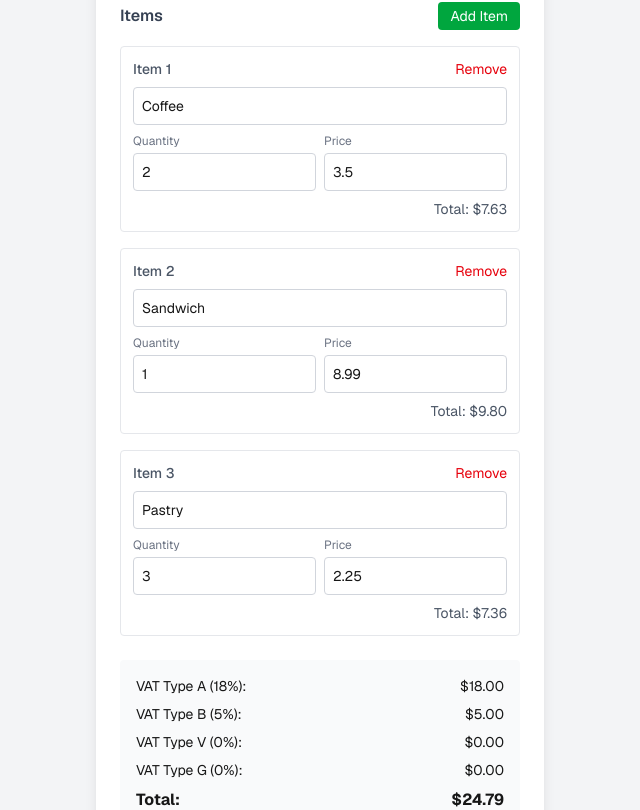
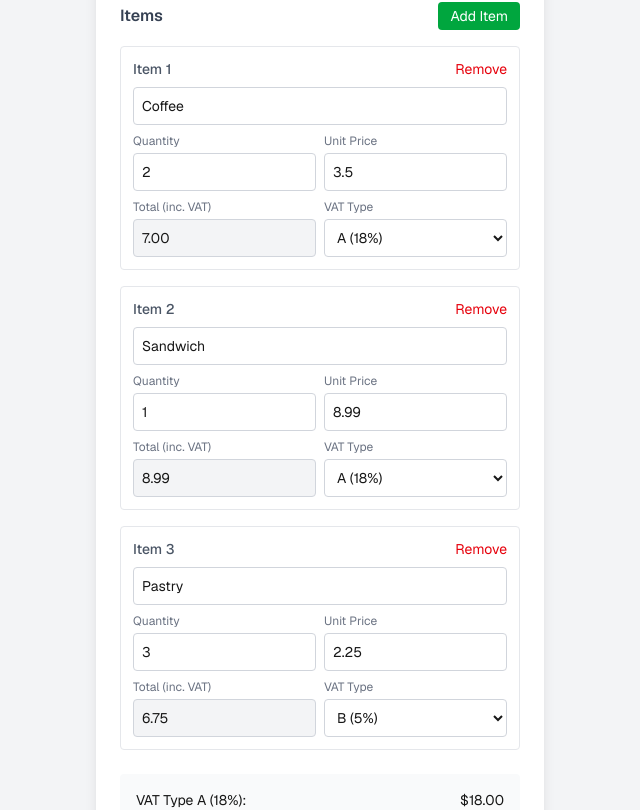
Before and after one commit to Ivan-Ilijevski/fiscal-printer-sim, a Next.js app: page / in a window 1280 px wide. Shown: the part 733-1543 px from the top of the page, without its empty margins (0-640 px from the left). Built offline with nearby package versions, Linux system fonts and the light colour scheme.

Commit message:
Fixed VAT display

```diff
--- a/src/app/page.tsx
+++ b/src/app/page.tsx
@@ -3,17 +3,18 @@
 import { useState } from 'react';
 import ReceiptRenderer from '@/components/ReceiptRenderer';
 import ReceiptForm from '@/components/ReceiptForm';
+import { ReceiptData } from '@/types/receipt';
 
-const defaultReceiptData = {
+const defaultReceiptData: ReceiptData = {
   receiptType: 'ФИСКАЛНА СМЕТКА',
   storeName: 'Sample Store',
   address: '123 Main St, City, ST 12345',
   taxNumber: '(555) 123-4567',
   vatNumber: '(555) 765-4321',
   items: [
-    { name: 'Coffee', quantity: 2, price: 3.50, total: 7.63 },
-    { name: 'Sandwich', quantity: 1, price: 8.99, total: 9.80 },
-    { name: 'Pastry', quantity: 3, price: 2.25, total: 7.36 }
+    { name: 'Coffee', quantity: 2, price: 3.50, vatType: 'A' as const },
+    { name: 'Sandwich', quantity: 1, price: 8.99, vatType: 'A' as const },
+    { name: 'Pastry', quantity: 3, price: 2.25, vatType: 'B' as const }
   ],
   vatTypeA: 18.00,
   vatTypeB: 5.00,
--- a/src/components/ReceiptForm.tsx
+++ b/src/components/ReceiptForm.tsx
@@ -1,30 +1,7 @@
 'use client';
 
 import { useState } from 'react';
-
-interface ReceiptItem {
-  name: string;
-  quantity: number;
-  price: number;
-  total: number;
-}
-
-interface ReceiptData {
-  receiptType: string;
-  storeName: string;
-  address: string;
-  taxNumber: string;
-  vatNumber: string;
-  items: ReceiptItem[];
-  vatTypeA: number;
-  vatTypeB: number;
-  vatTypeV: number;
-  vatTypeG: number;
-  total: number;
-  paymentMethod: string;
-  receiptNumber: string;
-  date: string;
-}
+import { ReceiptData, ReceiptItem } from '@/types/receipt';
 
 interface ReceiptFormProps {
   initialData: ReceiptData;
@@ -52,20 +29,18 @@ export default function ReceiptForm({ initialData, onDataChange }: ReceiptFormPr
       item.name = value as string;
     } else if (field === 'quantity') {
       item.quantity = Number(value);
-      item.total = item.quantity * item.price;
     } else if (field === 'price') {
       item.price = Number(value);
-      item.total = item.quantity * item.price;
+    } else if (field === 'vatType') {
+      item.vatType = value as 'A' | 'B' | 'V' | 'G';
     }
 
     newItems[index] = item;
 
-    const totalAmount = newItems.reduce((sum, item) => sum + item.total, 0);
-    const vatTypeA = totalAmount - (totalAmount / 1.18);
+    const totalAmount = newItems.reduce((sum, item) => sum + (item.price * item.quantity), 0);
 
     updateFormData({
       items: newItems,
-      vatTypeA: Number(vatTypeA.toFixed(2)),
       total: Number(totalAmount.toFixed(2))
     });
   };
@@ -75,28 +50,24 @@ export default function ReceiptForm({ initialData, onDataChange }: ReceiptFormPr
       name: 'New Item',
       quantity: 1,
       price: 0.00,
-      total: 0.00
+      vatType: 'A'
     };
 
     const newItems = [...formData.items, newItem];
-    const totalAmount = newItems.reduce((sum, item) => sum + item.total, 0);
-    const vatTypeA = totalAmount - (totalAmount / 1.18);
+    const totalAmount = newItems.reduce((sum, item) => sum + (item.price * item.quantity), 0);
 
     updateFormData({
       items: newItems,
-      vatTypeA: Number(vatTypeA.toFixed(2)),
       total: Number(totalAmount.toFixed(2))
     });
   };
 
   const removeItem = (index: number) => {
     const newItems = formData.items.filter((_, i) => i !== index);
-    const totalAmount = newItems.reduce((sum, item) => sum + item.total, 0);
-    const vatTypeA = totalAmount - (totalAmount / 1.18);
+    const totalAmount = newItems.reduce((sum, item) => sum + (item.price * item.quantity), 0);
 
     updateFormData({
       items: newItems,
-      vatTypeA: Number(vatTypeA.toFixed(2)),
       total: Number(totalAmount.toFixed(2))
     });
   };
@@ -208,7 +179,7 @@ export default function ReceiptForm({ initialData, onDataChange }: ReceiptFormPr
               className="w-full p-2 border border-gray-300 rounded text-sm focus:ring-2 focus:ring-blue-500 focus:border-transparent"
             />
 
-            <div className="grid grid-cols-2 gap-2">
+            <div className="grid grid-cols-2 gap-2 mb-2">
               <div>
                 <label className="block text-xs text-gray-500 mb-1">Quantity</label>
                 <input
@@ -220,7 +191,7 @@ export default function ReceiptForm({ initialData, onDataChange }: ReceiptFormPr
                 />
               </div>
               <div>
-                <label className="block text-xs text-gray-500 mb-1">Price</label>
+                <label className="block text-xs text-gray-500 mb-1">Unit Price</label>
                 <input
                   type="number"
                   step="0.01"
@@ -232,8 +203,31 @@ export default function ReceiptForm({ initialData, onDataChange }: ReceiptFormPr
               </div>
             </div>
 
-            <div className="text-right text-sm text-gray-600">
-              Total: ${item.total.toFixed(2)}
+            <div className="grid grid-cols-2 gap-2">
+              <div>
+                <label className="block text-xs text-gray-500 mb-1">Total (inc. VAT)</label>
+                <input
+                  type="number"
+                  step="0.01"
+                  min="0"
+                  value={(item.price * item.quantity).toFixed(2)}
+                  readOnly
+                  className="w-full p-2 border border-gray-300 rounded text-sm bg-gray-100"
+                />
+              </div>
+              <div>
+                <label className="block text-xs text-gray-500 mb-1">VAT Type</label>
+                <select
+                  value={item.vatType}
+                  onChange={(e) => updateItem(index, 'vatType', e.target.value)}
+                  className="w-full p-2 border border-gray-300 rounded text-sm focus:ring-2 focus:ring-blue-500 focus:border-transparent"
+                >
+                  <option value="A">A (18%)</option>
+                  <option value="B">B (5%)</option>
+                  <option value="V">V (0%)</option>
+                  <option value="G">G (0%)</option>
+                </select>
+              </div>
             </div>
           </div>
         ))}
--- a/src/components/ReceiptRenderer.tsx
+++ b/src/components/ReceiptRenderer.tsx
@@ -1,30 +1,8 @@
 'use client';
 
 import { useRef, useEffect, useState } from 'react';
-
-interface ReceiptItem {
-  name: string;
-  quantity: number;
-  price: number;
-  total: number;
-}
-
-interface ReceiptData {
-  receiptType: string;
-  storeName: string;
-  address: string;
-  taxNumber: string;
-  vatNumber: string;
-  items: ReceiptItem[];
-  vatTypeA: number;
-  vatTypeB: number;
-  vatTypeV: number;
-  vatTypeG: number;
-  total: number;
-  paymentMethod: string;
-  receiptNumber: string;
-  date: string;
-}
+import { ReceiptData, ReceiptItem } from '@/types/receipt';
+import { calculateVAT } from '@/utils/VATCalc';
 
 interface ReceiptRendererProps {
   receiptData: ReceiptData;
@@ -115,8 +93,11 @@ function renderReceipt(ctx: CanvasRenderingContext2D, data: ReceiptData, width:
   y += 16;
   ctx.fillText(data.address, width / 2, y);
   y += 16;
-  ctx.fillText(data.vatNumber, width / 2, y);
+  ctx.fillText(`ДАН.БРОЈ: ${data.taxNumber}`, width / 2, y);
+  y += 16;
+  ctx.fillText(`ДДВ БРОЈ: ${data.vatNumber}`, width / 2, y);
   y += 30;
+
 
   ctx.textAlign = 'left';
 
@@ -124,8 +105,9 @@ function renderReceipt(ctx: CanvasRenderingContext2D, data: ReceiptData, width:
 
   data.items.forEach(item => {
     const itemLine = `${item.quantity}x ${item.name}`;
-    const priceText = `$${item.total.toFixed(2)}`;
-
+    const totalPrice = item.price * item.quantity;
+    const priceText = `${totalPrice.toFixed(2).replace('.', ',')} ${item.vatType}`;
+    // си имаат две линии за текст ако има повеќе артикли
     ctx.fillText(itemLine, padding, y);
     ctx.textAlign = 'right';
     ctx.fillText(priceText, width - padding, y);
@@ -138,26 +120,48 @@ function renderReceipt(ctx: CanvasRenderingContext2D, data: ReceiptData, width:
   //18
 
 
-  ctx.textAlign = 'right';
-  if (data.vatTypeA > 0) {
-    ctx.fillText(`VAT A: $${data.vatTypeA.toFixed(2)}`, width - padding, y);
-    y += 16;
-  }
-  if (data.vatTypeB > 0) {
-    ctx.fillText(`VAT B: $${data.vatTypeB.toFixed(2)}`, width - padding, y);
-    y += 16;
-  }
-  if (data.vatTypeV > 0) {
-    ctx.fillText(`VAT V: $${data.vatTypeV.toFixed(2)}`, width - padding, y);
-    y += 16;
-  }
-  if (data.vatTypeG > 0) {
-    ctx.fillText(`VAT G: $${data.vatTypeG.toFixed(2)}`, width - padding, y);
-    y += 16;
-  }
+  let vatA = calculateVAT(data, 'A');
+  let vatB = calculateVAT(data, 'B');
+  let vatV = calculateVAT(data, 'V');
+  let vatG = calculateVAT(data, 'G');
+
 
   ctx.font = 'bold 18px monospace';
-  ctx.fillText(`Total: $${data.total.toFixed(2)}`, width - padding, y);
+  ctx.fillText(`ВКУПЕН ПРОМЕТ`,padding, y);
+  ctx.textAlign = 'right';
+  ctx.fillText(data.total.toFixed(2).replace('.', ','), width - padding, y);
+  y += 20;
+
+  ctx.font = '18px monospace';
+
+  ctx.textAlign = 'left';
+  ctx.fillText(`ВКУПНО ДДВ`, padding, y);
+  ctx.textAlign = 'right';
+  ctx.fillText((vatA + vatB + vatV + vatG).toFixed(2).replace('.', ','), width - padding, y);
+  y += 16;
+
+  ctx.textAlign = 'left';
+  ctx.fillText(`ВКУПНО ДДВ А=${data.vatTypeA.toFixed(2).replace('.', ',')}%`, padding, y);
+  ctx.textAlign = 'right';
+  ctx.fillText(vatA.toFixed(2).replace('.', ','), width - padding, y);
+  y += 16;
+
+  ctx.textAlign = 'left';
+  ctx.fillText(`ВКУПНО ДДВ Б=${data.vatTypeB.toFixed(2).replace('.', ',')}%`, padding, y);
+  ctx.textAlign = 'right';
+  ctx.fillText(vatB.toFixed(2).replace('.', ','), width - padding, y);
+  y += 16;
+
+  ctx.textAlign = 'left';
+  ctx.fillText(`ВКУПНО ДДВ В=${data.vatTypeV.toFixed(2).replace('.', ',')}%`, padding, y);
+  ctx.textAlign = 'right';
+  ctx.fillText(vatV.toFixed(2).replace('.', ','), width - padding, y);
+  y += 16;
+
+  ctx.textAlign = 'left';
+  ctx.fillText(`ВКУПНО ДДВ Г=${data.vatTypeG.toFixed(2).replace('.', ',')}%`, padding, y);
+  ctx.textAlign = 'right';
+  ctx.fillText(vatG.toFixed(2).replace('.', ','), width - padding, y);
   y += 30;
 
   ctx.font = '18px monospace';
@@ -169,7 +173,7 @@ function renderReceipt(ctx: CanvasRenderingContext2D, data: ReceiptData, width:
   // ctx.textAlign = 'center';
   ctx.fillText(`${data.paymentMethod}`, padding, y);
   ctx.textAlign = 'right';
-  ctx.fillText(data.total.toFixed(2), width - padding, y);
+  ctx.fillText(data.total.toFixed(2).replace('.', ','), width - padding, y);
   y += 20;
   ctx.fillText('Thank you for your purchase!', padding, y);
 }
--- /dev/null
+++ b/src/types/receipt.ts
@@ -0,0 +1,23 @@
+export interface ReceiptItem {
+  name: string;
+  quantity: number;
+  price: number;
+  vatType: 'A' | 'B' | 'V' | 'G';
+}
+
+export interface ReceiptData {
+  receiptType: string;
+  storeName: string;
+  address: string;
+  taxNumber: string;
+  vatNumber: string;
+  items: ReceiptItem[];
+  vatTypeA: number;
+  vatTypeB: number;
+  vatTypeV: number;
+  vatTypeG: number;
+  total: number;
+  paymentMethod: string;
+  receiptNumber: string;
+  date: string;
+}
--- /dev/null
+++ b/src/utils/VATCalc.ts
@@ -0,0 +1,21 @@
+import { ReceiptData, ReceiptItem } from '@/types/receipt';
+
+export function calculateVAT(data: ReceiptData, vatType: 'A' | 'B' | 'V' | 'G'): number{
+    let total = 0;
+    let VAT : number;
+    if (vatType === 'A') {
+        VAT = data.vatTypeA;
+    } else if (vatType === 'B') {
+        VAT = data.vatTypeB;
+    } else if (vatType === 'V') {
+        VAT = data.vatTypeV;
+    } else if (vatType === 'G') {
+        VAT = data.vatTypeG;
+    }
+  data.items.forEach(item => {
+    if (item.vatType === vatType) {
+      total += item.price * VAT * item.quantity / 100;
+    }
+  });
+  return Number(total.toFixed(2));
+}
```
Also changed, not shown: 1 other file (tests, documents, lock files or other folders).
